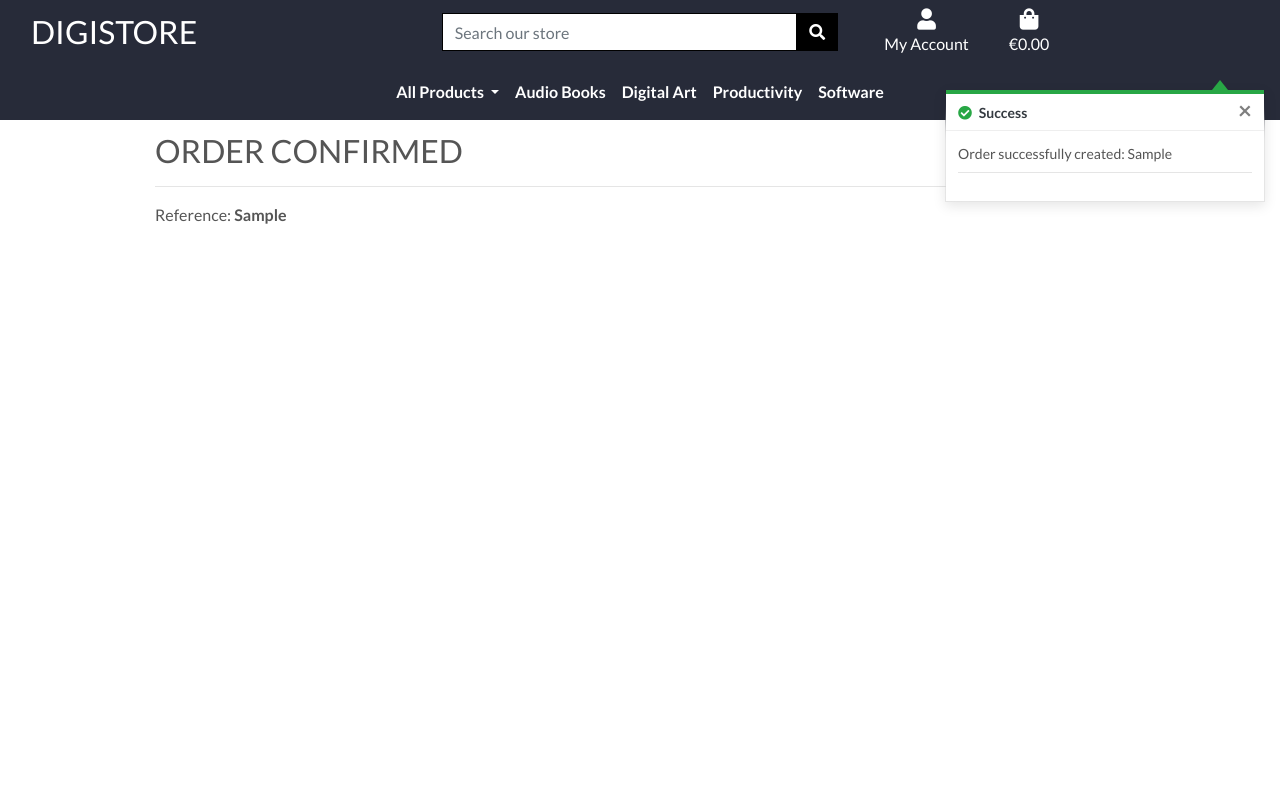
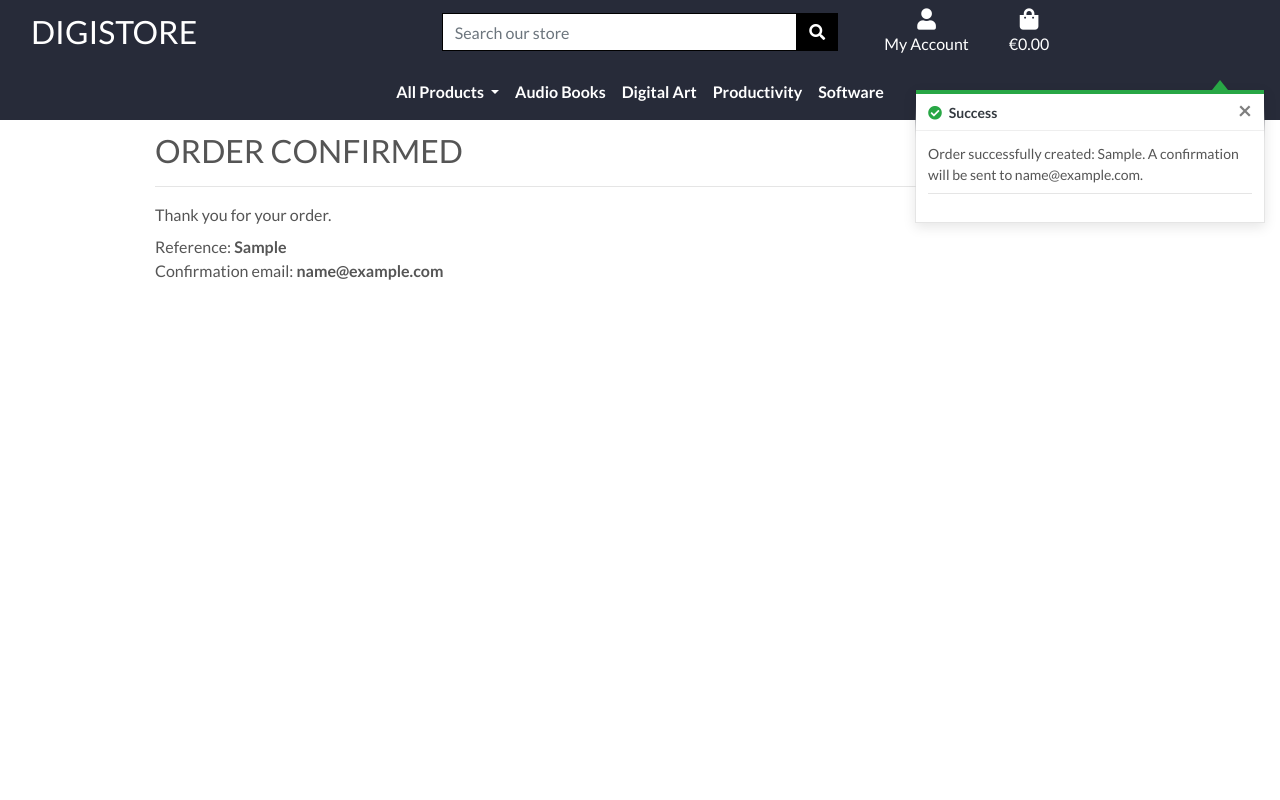
Before and after one commit to collinsevan/DigiStore-PP5, a Django app: a page that uses checkout/templates/checkout/checkout_success.html in a window 1280 px wide. Run offline with Django 3.2, Linux system fonts and the light colour scheme; tables that the repository leaves empty hold one stand-in row (values such as "Sample post"); some libraries are stand-ins or nearby versions.

Commit message:
Update checkout order success flow
Save checkout preference in session and improve order handling.

Render order details on the checkout success page.

```diff
--- a/checkout/templates/checkout/checkout_success.html
+++ b/checkout/templates/checkout/checkout_success.html
@@ -6,10 +6,17 @@
 <div class="container mt-3">
     <div class="row">
         <div class="col">
+            <!-- Order confirmation summary -->
             <h2 class="logo-font">Order confirmed</h2>
             <hr>
+            <p class="mb-2">
+                Thank you for your order.
+            </p>
             <p class="mb-0">
-                Reference: <strong>{{ reference }}</strong>
+                Reference: <strong>{{ order.reference }}</strong>
+            </p>
+            <p class="mb-0">
+                Confirmation email: <strong>{{ order.email }}</strong>
             </p>
         </div>
     </div>
--- a/checkout/views.py
+++ b/checkout/views.py
@@ -4,14 +4,14 @@ from decimal import Decimal
 import stripe
 from django.conf import settings
 from django.contrib import messages
-from django.shortcuts import redirect, render, reverse
+from django.shortcuts import get_object_or_404, redirect, render, reverse
 
 from bag.contexts import bag_contents
 from products.models import Product
 from users.models import UserProfile
 
 from .forms import OrderForm
-from .models import OrderLineItem
+from .models import Order, OrderLineItem
 
 
 def checkout(request):
@@ -54,14 +54,26 @@ def checkout(request):
 
             order.save()
 
+            """Store save_info choice in the session."""
+            request.session["save_info"] = "save_info" in request.POST
+
             """Create line items for each product stored in bag."""
             for item_id, quantity in bag.items():
-                product = Product.objects.get(pk=item_id)
-                OrderLineItem.objects.create(
-                    order=order,
-                    product=product,
-                    quantity=int(quantity),
-                )
+                try:
+                    product = Product.objects.get(pk=item_id)
+                    OrderLineItem.objects.create(
+                        order=order,
+                        product=product,
+                        quantity=int(quantity),
+                    )
+                except Product.DoesNotExist:
+                    """Delete incomplete order if a product is missing."""
+                    messages.error(
+                        request,
+                        "One of the products in your bag was not found."
+                    )
+                    order.delete()
+                    return redirect(reverse("bag:view_bag"))
 
             return redirect(
                 reverse(
@@ -69,6 +81,12 @@ def checkout(request):
                     args=[order.reference]
                 )
             )
+
+        """Show an error if the submitted order form is invalid."""
+        messages.error(
+            request,
+            "There was an error with your form. Please check your details."
+        )
 
     """Prepare order form and totals for checkout page."""
     order_form = OrderForm()
@@ -82,6 +100,13 @@ def checkout(request):
         currency=settings.STRIPE_CURRENCY,
     )
 
+    """Warn if the Stripe public key is missing."""
+    if not settings.STRIPE_PUBLIC_KEY:
+        messages.warning(
+            request,
+            "Stripe public key is missing. Did you forget to set it?"
+        )
+
     """Add form and Stripe keys to template context."""
     context["order_form"] = order_form
     context["stripe_public_key"] = settings.STRIPE_PUBLIC_KEY
@@ -92,14 +117,25 @@ def checkout(request):
 
 def checkout_success(request, reference):
     """Display confirmation page and clear the bag."""
+
+    """Get the saved profile preference from the session."""
+    save_info = request.session.get("save_info")
+
+    """Retrieve the completed order by its reference."""
+    order = get_object_or_404(Order, reference=reference)
+
     messages.success(
         request,
-        f"Order successfully created: {reference}"
+        f"Order successfully created: {reference}. "
+        f"A confirmation will be sent to {order.email}."
     )
     request.session.pop("bag", None)
 
     return render(
         request,
         "checkout/checkout_success.html",
-        {"reference": reference},
+        {
+            "order": order,
+            "save_info": save_info,
+        },
     )
```
